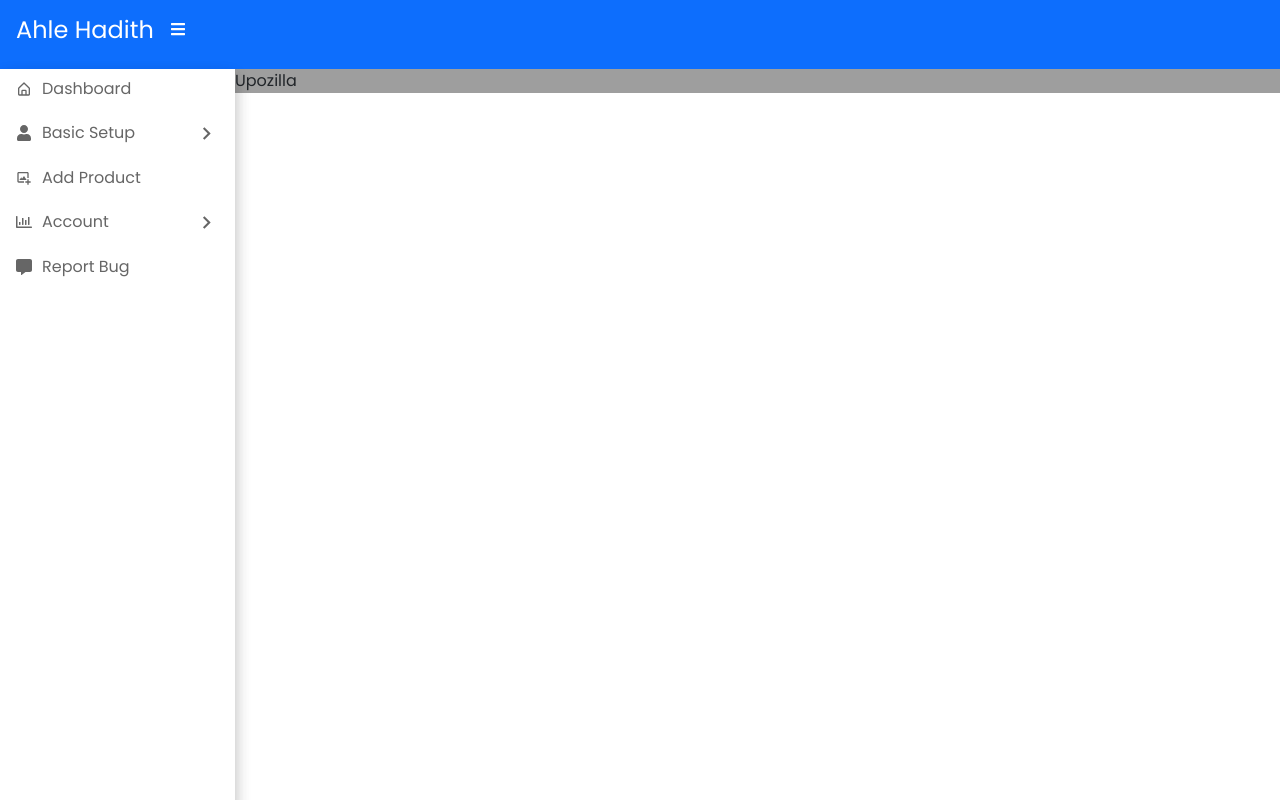
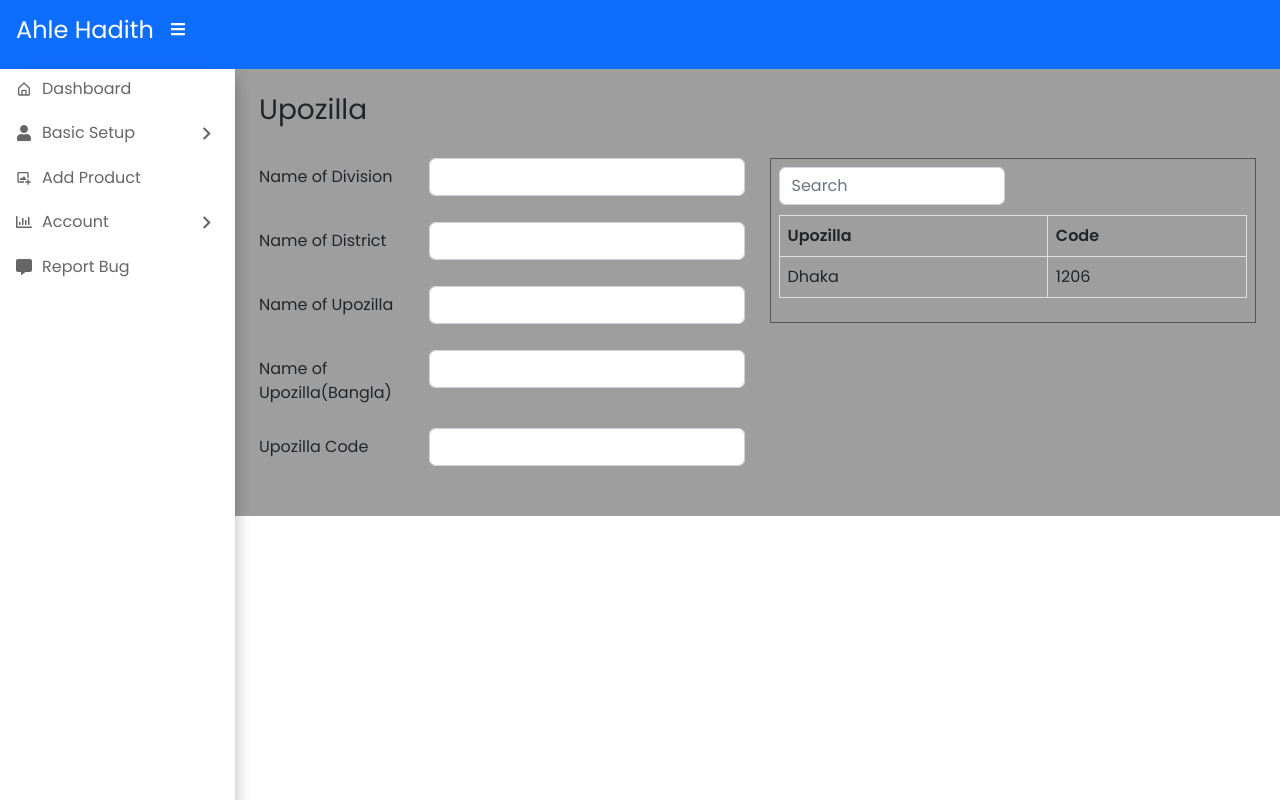
Before and after one commit to MehediHasan25/Aahle-Hadith, a React (Vite) app: page /upozilla in a window 1280 px wide. Built offline with nearby package versions, Linux system fonts and the light colour scheme.

Commit message:
basic form layout added

```diff
--- a/src/component/user/basicSetup/District.jsx
+++ b/src/component/user/basicSetup/District.jsx
@@ -2,7 +2,81 @@ import React from 'react'
 
 const District = () => {
   return (
-    <div>District</div>
+    <div className="page-content p-4">
+    <div className="pg_title">
+      <h3>District</h3>
+    </div>
+    <div className="row pt-4">
+      <div className="col-md-6">
+        <div className="form">
+          <form action="" className="form-horizontal">
+            <div className="mb-3 row">
+              <label className="col-md-4 col-form-label">
+                Name of District
+              </label>
+              <div className="col-md-8">
+                <input
+                  type="email"
+                  className="form-control"
+                  id=""
+                  placeholder=""
+                />
+              </div>
+            </div>
+            <div className="mb-3 row">
+              <label className="col-md-4 col-form-label">
+                Name of District(Bangla)
+              </label>
+              <div className="col-md-8">
+                <input
+                  type="email"
+                  className="form-control"
+                  id=""
+                  placeholder=""
+                />
+              </div>
+            </div>
+            <div className="mb-3 row">
+              <label className="col-md-4 col-form-label">District Code</label>
+              <div className="col-md-8">
+                <input
+                  type="email"
+                  className="form-control"
+                  id=""
+                  placeholder=""
+                />
+              </div>
+            </div>
+          </form>
+        </div>
+      </div>
+      <div className="col-md-6">
+        <div className="table form-tbl">
+          <form className="d-flex w-50">
+            <input
+              className="form-control me-2"
+              type="text"
+              placeholder="Search"
+            />
+          </form>
+          <table className="table table-bordered">
+            <thead>
+              <tr>
+                <th>District</th>
+                <th>Code</th>
+              </tr>
+            </thead>
+            <tbody>
+              <tr>
+                <td>Dhaka</td>
+                <td>1206</td>
+              </tr>
+            </tbody>
+          </table>
+        </div>
+      </div>
+    </div>
+  </div>
   )
 }
 
--- a/src/component/user/basicSetup/Division.jsx
+++ b/src/component/user/basicSetup/Division.jsx
@@ -1,9 +1,83 @@
-import React from 'react'
+import React from "react";
 
 const Division = () => {
   return (
-    <div>Division</div>
-  )
-}
+    <div className="page-content p-4">
+      <div className="pg_title">
+        <h3>Division</h3>
+      </div>
+      <div className="row pt-4">
+        <div className="col-md-6">
+          <div className="form">
+            <form action="" className="form-horizontal">
+              <div className="mb-3 row">
+                <label className="col-md-4 col-form-label">
+                  Name of Division
+                </label>
+                <div className="col-md-8">
+                  <input
+                    type="email"
+                    className="form-control"
+                    id=""
+                    placeholder=""
+                  />
+                </div>
+              </div>
+              <div className="mb-3 row">
+                <label className="col-md-4 col-form-label">
+                  Name of Division(Bangla)
+                </label>
+                <div className="col-md-8">
+                  <input
+                    type="email"
+                    className="form-control"
+                    id=""
+                    placeholder=""
+                  />
+                </div>
+              </div>
+              <div className="mb-3 row">
+                <label className="col-md-4 col-form-label">Division Code</label>
+                <div className="col-md-8">
+                  <input
+                    type="email"
+                    className="form-control"
+                    id=""
+                    placeholder=""
+                  />
+                </div>
+              </div>
+            </form>
+          </div>
+        </div>
+        <div className="col-md-6">
+          <div className="table form-tbl">
+            <form className="d-flex w-50">
+              <input
+                className="form-control me-2"
+                type="text"
+                placeholder="Search"
+              />
+            </form>
+            <table className="table table-bordered">
+              <thead>
+                <tr>
+                  <th>Division</th>
+                  <th>Code</th>
+                </tr>
+              </thead>
+              <tbody>
+                <tr>
+                  <td>Dhaka</td>
+                  <td>1206</td>
+                </tr>
+              </tbody>
+            </table>
+          </div>
+        </div>
+      </div>
+    </div>
+  );
+};
 
-export default Division
+export default Division;
--- a/src/component/user/basicSetup/Mosque.jsx
+++ b/src/component/user/basicSetup/Mosque.jsx
@@ -2,7 +2,81 @@ import React from 'react'
 
 const Mosque = () => {
   return (
-    <div>Mosque</div>
+    <div className="page-content p-4">
+      <div className="pg_title">
+        <h3>Mosque</h3>
+      </div>
+      <div className="row pt-4">
+        <div className="col-md-6">
+          <div className="form">
+            <form action="" className="form-horizontal">
+              <div className="mb-3 row">
+                <label className="col-md-4 col-form-label">
+                  Name of Upozilla
+                </label>
+                <div className="col-md-8">
+                  <input
+                    type="email"
+                    className="form-control"
+                    id=""
+                    placeholder=""
+                  />
+                </div>
+              </div>
+              <div className="mb-3 row">
+                <label className="col-md-4 col-form-label">
+                  Name of Mosque(Bangla)
+                </label>
+                <div className="col-md-8">
+                  <input
+                    type="email"
+                    className="form-control"
+                    id=""
+                    placeholder=""
+                  />
+                </div>
+              </div>
+              <div className="mb-3 row">
+                <label className="col-md-4 col-form-label">Mosque Code</label>
+                <div className="col-md-8">
+                  <input
+                    type="email"
+                    className="form-control"
+                    id=""
+                    placeholder=""
+                  />
+                </div>
+              </div>
+            </form>
+          </div>
+        </div>
+        <div className="col-md-6">
+          <div className="table form-tbl">
+            <form className="d-flex w-50">
+              <input
+                className="form-control me-2"
+                type="text"
+                placeholder="Search"
+              />
+            </form>
+            <table className="table table-bordered">
+              <thead>
+                <tr>
+                  <th>Mosque</th>
+                  <th>Code</th>
+                </tr>
+              </thead>
+              <tbody>
+                <tr>
+                  <td>Dhaka</td>
+                  <td>1206</td>
+                </tr>
+              </tbody>
+            </table>
+          </div>
+        </div>
+      </div>
+    </div>
   )
 }
 
--- a/src/component/user/basicSetup/Upozilla.jsx
+++ b/src/component/user/basicSetup/Upozilla.jsx
@@ -2,7 +2,107 @@ import React from 'react'
 
 const Upozilla = () => {
   return (
-    <div>Upozilla</div>
+    <div className="page-content p-4">
+    <div className="pg_title">
+      <h3>Upozilla</h3>
+    </div>
+    <div className="row pt-4">
+      <div className="col-md-6">
+        <div className="form">
+          <form action="" className="form-horizontal">
+          <div className="mb-3 row">
+              <label className="col-md-4 col-form-label">
+                Name of Division
+              </label>
+              <div className="col-md-8">
+                <input
+                  type="email"
+                  className="form-control"
+                  id=""
+                  placeholder=""
+                />
+              </div>
+            </div>
+            <div className="mb-3 row">
+              <label className="col-md-4 col-form-label">
+                Name of District
+              </label>
+              <div className="col-md-8">
+                <input
+                  type="email"
+                  className="form-control"
+                  id=""
+                  placeholder=""
+                />
+              </div>
+            </div>
+            <div className="mb-3 row">
+              <label className="col-md-4 col-form-label">
+                Name of Upozilla
+              </label>
+              <div className="col-md-8">
+                <input
+                  type="email"
+                  className="form-control"
+                  id=""
+                  placeholder=""
+                />
+              </div>
+            </div>
+            <div className="mb-3 row">
+              <label className="col-md-4 col-form-label">
+                Name of Upozilla(Bangla)
+              </label>
+              <div className="col-md-8">
+                <input
+                  type="email"
+                  className="form-control"
+                  id=""
+                  placeholder=""
+                />
+              </div>
+            </div>
+            <div className="mb-3 row">
+              <label className="col-md-4 col-form-label">Upozilla Code</label>
+              <div className="col-md-8">
+                <input
+                  type="email"
+                  className="form-control"
+                  id=""
+                  placeholder=""
+                />
+              </div>
+            </div>
+          </form>
+        </div>
+      </div>
+      <div className="col-md-6">
+        <div className="table form-tbl">
+          <form className="d-flex w-50">
+            <input
+              className="form-control me-2"
+              type="text"
+              placeholder="Search"
+            />
+          </form>
+          <table className="table table-bordered">
+            <thead>
+              <tr>
+                <th>Upozilla</th>
+                <th>Code</th>
+              </tr>
+            </thead>
+            <tbody>
+              <tr>
+                <td>Dhaka</td>
+                <td>1206</td>
+              </tr>
+            </tbody>
+          </table>
+        </div>
+      </div>
+    </div>
+  </div>
   )
 }
 
--- a/src/index.css
+++ b/src/index.css
@@ -84,7 +84,10 @@ display: flex;
   background-size: cover;
 height: 100%;
 }
-
+.form-tbl{
+  border:1px solid #555 !important;
+  padding: 0.5em;
+}
 /*
 .s-parent {
   border-bottom: 2px solid #ccc;
```
